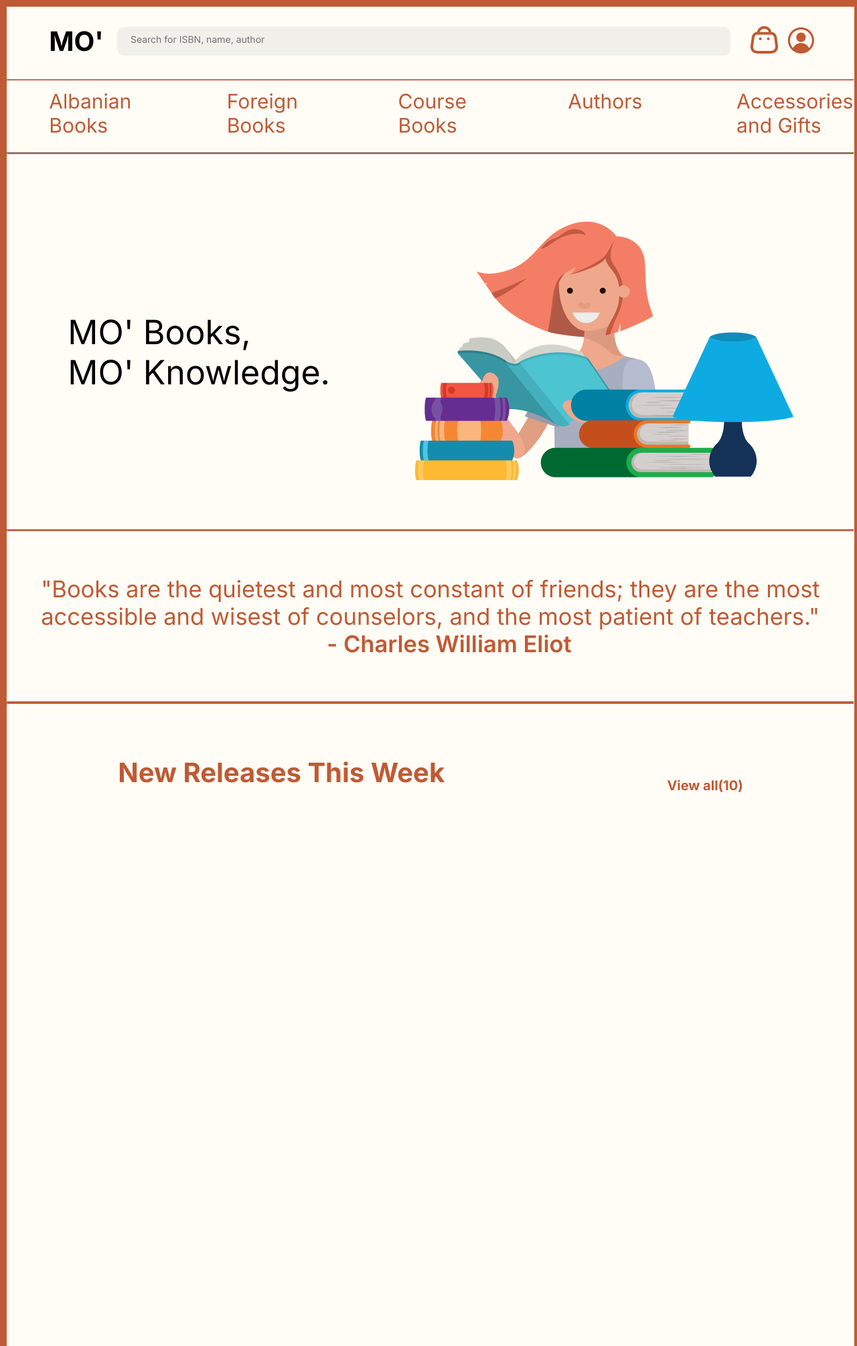
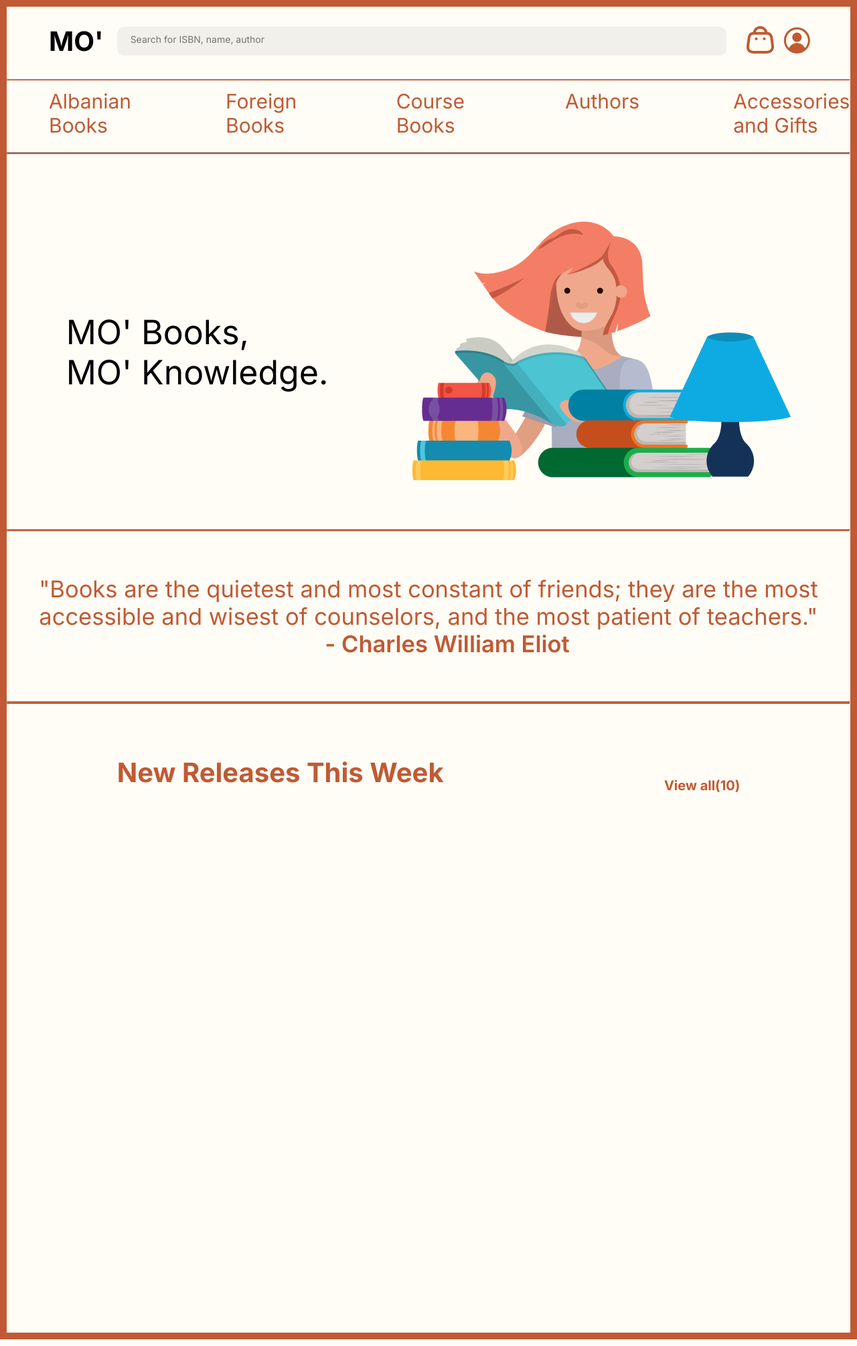
Before and after one commit to m-bobi/MO-Books, a PHP site: page /home.html in a window 1280 px wide. Shown: the whole page at 67% size. Run offline with PHP 8.4, Linux system fonts and the light colour scheme.

Commit message:
new patch 12:27

```diff
--- a/home.css
+++ b/home.css
@@ -4,17 +4,20 @@
     text-decoration: none;
 }
 
-body {
-    background-color: var(--main-color);
+.sectionWhite {
+    background-color: var(--section-color);
+    width: 100%;
+    height: 2000px;
+    border: 10px solid var(--main-color);
 }
 
-.sectionWhite {
-    background-color: var(--section-color);
-    width: 98.9%;
-    height: 2000px;
-    margin-top: 10px;
-    margin-left: 10px;
-}
+/*
+@media screen and (max-width:991px) {
+    .sectionWhite {
+        max-width: 100%;
+        margin: 0;
+    }
+} */
 
 .searchBar {
     display: flex;
@@ -85,6 +88,12 @@
     align-items: center;
 }
 
+/* @media screen and (max-width: 991px) {
+    .sectionOne {
+        flex-direction: column;
+    }
+} */
+
 .partOne {
     margin-right: 10%;
     justify-content: space-between;
```
